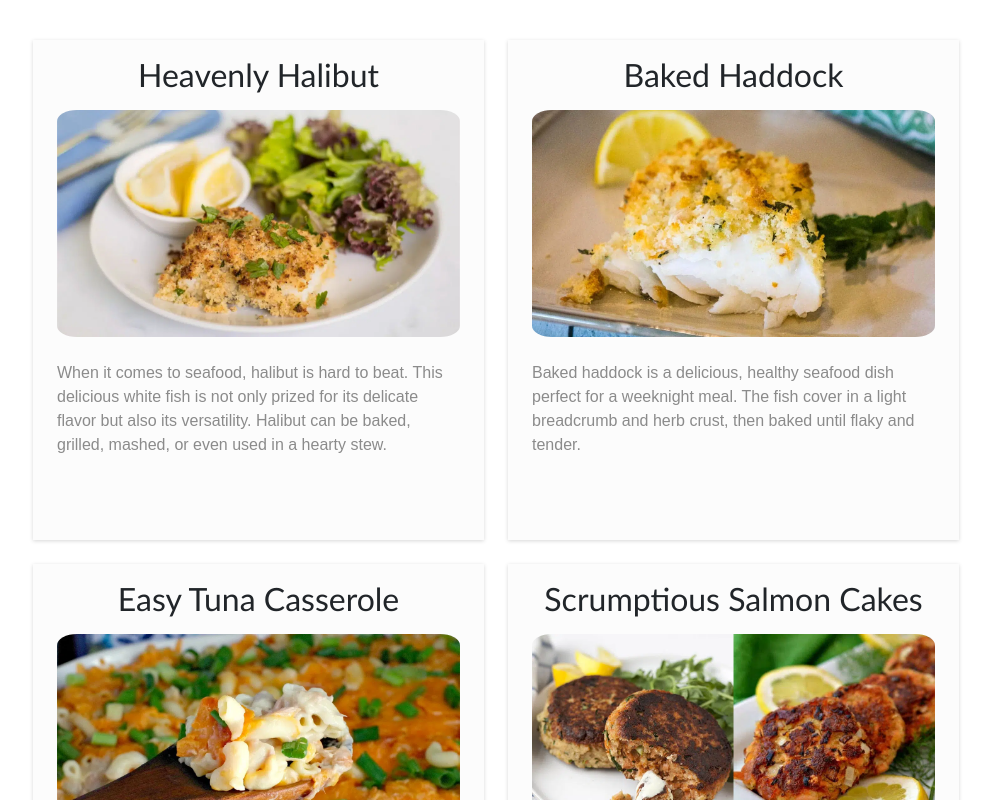
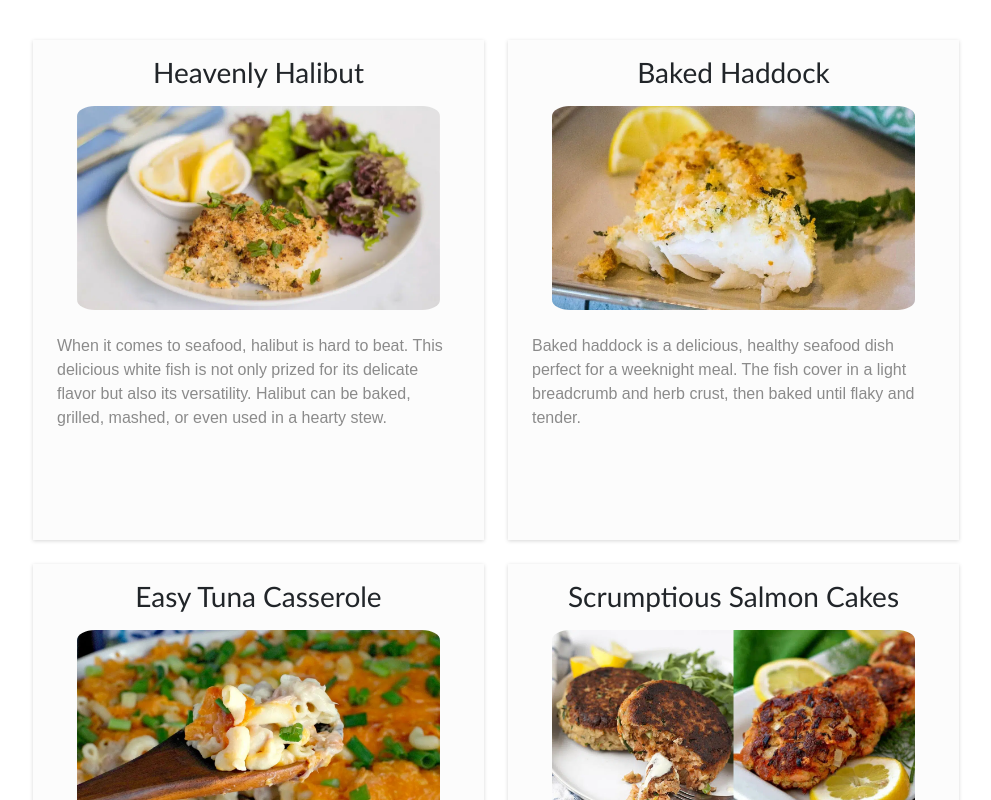
Before and after one commit to asal1078/cookingSample, an Angular app: page / in a window 1280 px wide. Shown: the top 800 px of the page, without its empty margins (144-1135 px from the left). Built offline with nearby package versions, Linux system fonts and the light colour scheme.

Commit message:
use hover events for image transition

```diff
--- a/src/app/app.component.html
+++ b/src/app/app.component.html
@@ -1,7 +1,7 @@
 <!-- <app-info-box [Title]=></app-info-box> -->
 
 <div class="container">
-  <div class="row justify-content-center mt-3">
+  <div class="row justify-content-center mt-3 mb-4">
     <div *ngFor="let infoBox of infoBoxes" class="col-5 mt-4">
       <app-info-box [Title]="infoBox.Title" [Desc]="infoBox.Desc" [ImgUrl]="infoBox.ImgUrl"></app-info-box>
     </div>
--- a/src/app/info-box/info-box.component.css
+++ b/src/app/info-box/info-box.component.css
@@ -11,8 +11,18 @@
     border-radius: 20px;
 }
 
+.info-box__image-col {
+    text-align: center;
+}
+
 .info-img {
     border-radius: 5%;
+    width: 90%;
+    transition: all 0.5s;
+}
+
+.info-img__max {
+    width: 100%;
 }
 
 .info-title {
--- a/src/app/info-box/info-box.component.html
+++ b/src/app/info-box/info-box.component.html
@@ -1,19 +1,19 @@
-<div class="info-box">
+<div class="info-box" (mouseenter)="makeImageMaxSize()" (mouseleave)="makeImageMinSiza()">
     <div class="container">
 
         <div class="row justify-content-center">
 
             <div class="col-12">
-                <h2
+                <h3
                 class="info-title mt-3">
                     {{Title}}
-                </h2>
+                </h3>
             </div>
 
-            <div class="col-12">
+            <div class="col-12 info-box__image-col">
                 <img
                 [src]="ImgUrl"
-                width="100%"
+                [ngClass] = " maxImage == true ? 'info-img__max' : '' "
                 class="mt-2 info-img"
                 [alt]="Title">
             </div>
--- a/src/app/info-box/info-box.component.ts
+++ b/src/app/info-box/info-box.component.ts
@@ -11,9 +11,22 @@ export class InfoBoxComponent implements OnInit {
   @Input() Desc!: string;
   @Input() ImgUrl!: string;
 
+  maxImage: boolean = false;
+  minImage: boolean = true;
+
   constructor() { }
 
   ngOnInit(): void {
   }
 
+  makeImageMaxSize(){
+    this.minImage = false;
+    this.maxImage = true;
+  }
+
+  makeImageMinSiza(){
+    this.maxImage = false;
+    this.minImage = true;
+  }
+
 }
```
